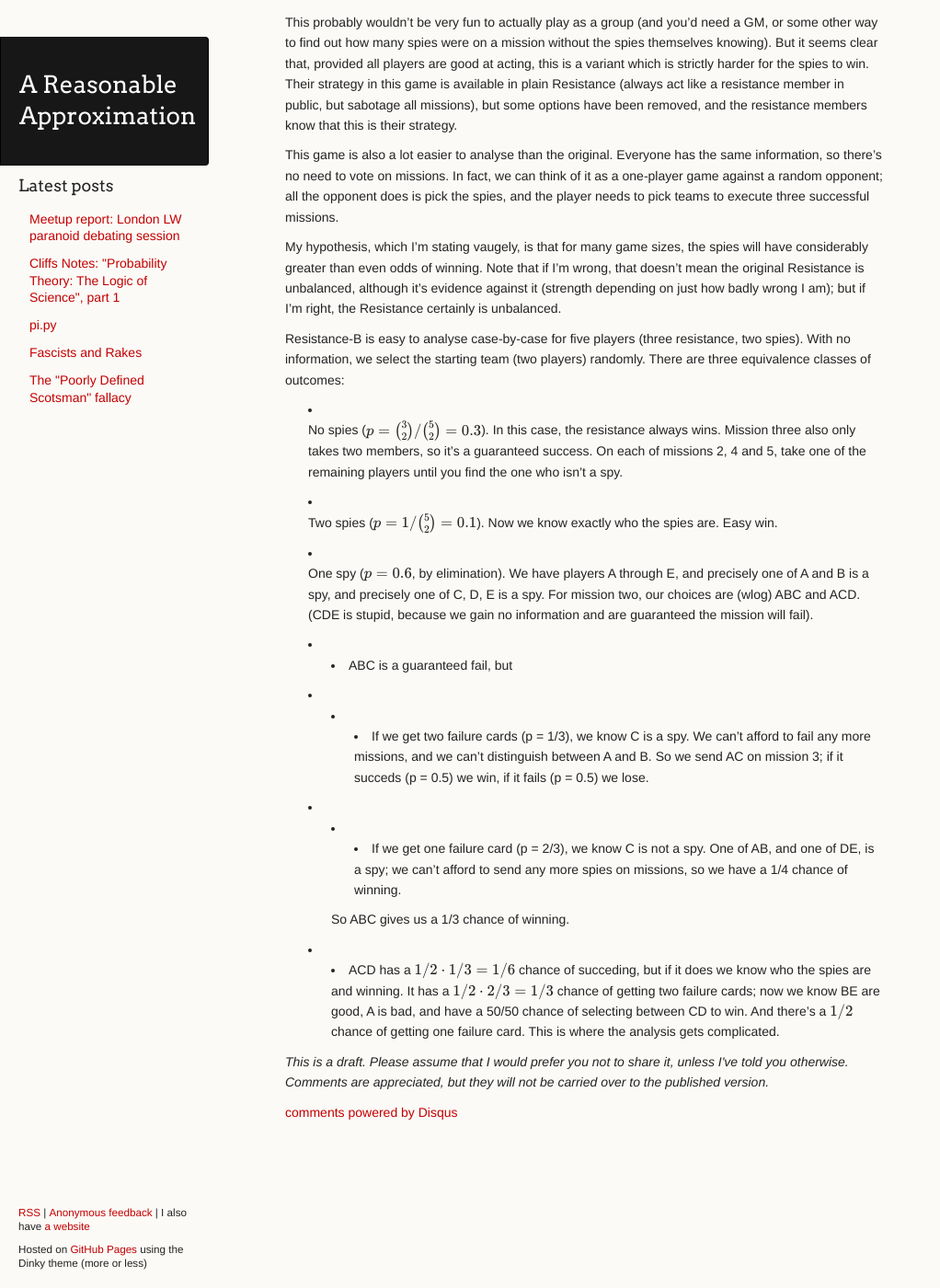
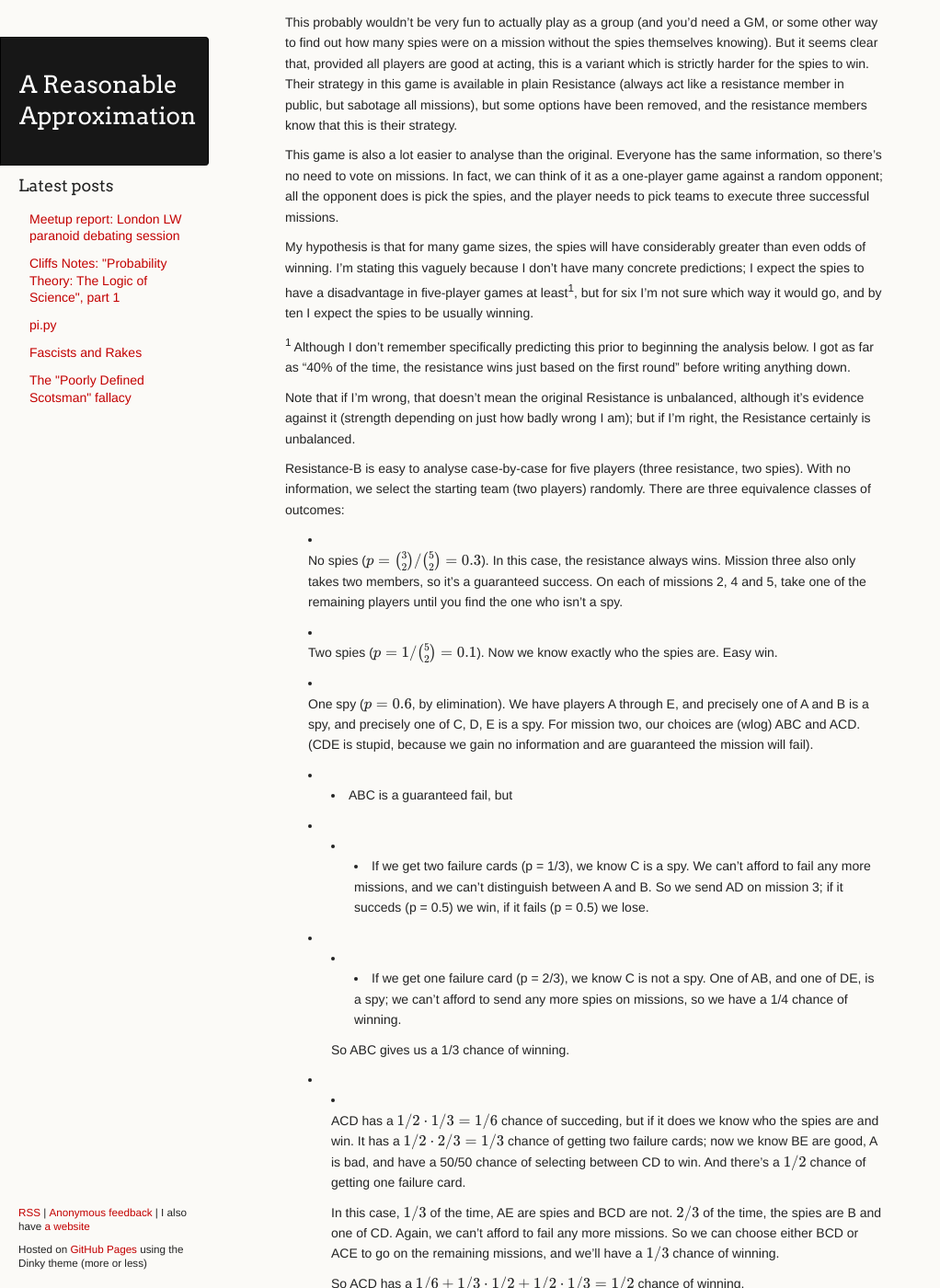
Before and after one commit to ChickenProp/chickenprop.github.com, a Jekyll site: the page built from drafts/resistance-analysis.md, in a window 1280 px wide and 1400 px high, scrolled down 304 px. Shown: the whole window at 92% size, without its empty margins (0-1022 px from the left). Built offline with Jekyll 4.4.1, drawn with Linux system fonts in a browser that asks for light colours; nearby versions of some CDN libraries; Markdown is read by kramdown in place of the engine named in the settings; formulas are drawn with MathJax 3; comment, search, counter and statistics services are not loaded; some of the changed text lies outside the part shown.

Commit message:
Continue resistance analysis.

```diff
--- a/drafts/resistance-analysis.md
+++ b/drafts/resistance-analysis.md
@@ -10,7 +10,11 @@
 
 This game is also a lot easier to analyse than the original. Everyone has the same information, so there's no need to vote on missions. In fact, we can think of it as a one-player game against a random opponent; all the opponent does is pick the spies, and the player needs to pick teams to execute three successful missions.
 
-My hypothesis, which I'm stating vaugely, is that for many game sizes, the spies will have considerably greater than even odds of winning. Note that if I'm wrong, that doesn't mean the original Resistance is unbalanced, although it's evidence against it (strength depending on just how badly wrong I am); but if I'm right, the Resistance certainly is unbalanced.
+My hypothesis is that for many game sizes, the spies will have considerably greater than even odds of winning. I'm stating this vaguely because I don't have many concrete predictions; I expect the spies to have a disadvantage in five-player games at least<sup>1</sup>, but for six I'm not sure which way it would go, and by ten I expect the spies to be usually winning.
+
+<sup>1</sup> Although I don't remember specifically predicting this prior to beginning the analysis below. I got as far as "40% of the time, the resistance wins just based on the first round" before writing anything down.
+
+Note that if I'm wrong, that doesn't mean the original Resistance is unbalanced, although it's evidence against it (strength depending on just how badly wrong I am); but if I'm right, the Resistance certainly is unbalanced.
 
 Resistance-B is easy to analyse case-by-case for five players (three resistance, two spies). With no information, we select the starting team (two players) randomly. There are three equivalence classes of outcomes:
 
@@ -22,10 +26,20 @@
 
 - - ABC is a guaranteed fail, but
 
-- - - If we get two failure cards (p = 1/3), we know C is a spy. We can't afford to fail any more missions, and we can't distinguish between A and B. So we send AC on mission 3; if it succeds (p = 0.5) we win, if it fails (p = 0.5) we lose.
+- - - If we get two failure cards (p = 1/3), we know C is a spy. We can't afford to fail any more missions, and we can't distinguish between A and B. So we send AD on mission 3; if it succeds (p = 0.5) we win, if it fails (p = 0.5) we lose.
 
 - - - If we get one failure card (p = 2/3), we know C is not a spy. One of AB, and one of DE, is a spy; we can't afford to send any more spies on missions, so we have a 1/4 chance of winning.
 
     So ABC gives us a 1/3 chance of winning.
 
-- - ACD has a $1/2 \cdot 1/3 = 1/6$ chance of succeding, but if it does we know who the spies are and winning. It has a $1/2 \cdot 2/3 = 1/3$ chance of getting two failure cards; now we know BE are good, A is bad, and have a 50/50 chance of selecting between CD to win. And there's a $1/2$ chance of getting one failure card. This is where the analysis gets complicated.
+- - ACD has a $1/2 \cdot 1/3 = 1/6$ chance of succeding, but if it does we know who the spies are and win. It has a $1/2 \cdot 2/3 = 1/3$ chance of getting two failure cards; now we know BE are good, A is bad, and have a 50/50 chance of selecting between CD to win. And there's a $1/2$ chance of getting one failure card.
+
+    In this case, $1/3$ of the time, AE are spies and BCD are not. $2/3$ of the time, the spies are B and one of CD. Again, we can't afford to fail any more missions. So we can choose either BCD or ACE to go on the remaining missions, and we'll have a $1/3$ chance of winning.
+
+    So ACD has a $1/6 + 1/3 \cdot 1/2 + 1/2 \cdot 1/3 = 1/2$ chance of winning.
+
+  So if there's one spy amongst AB, we select team ACD for mission two, and win half the time.
+
+In total then, we win the five-player game 70% of the time. That's not surprising.
+
+The six-player analysis could probably be done analagously without too much trouble, since there are still only two spies. But the mission sizes go 2-3-4-3-4, which means that if we select no spies in the first mission, it's not obvious that we win, and if we select one spy we also have the choice of selecting CDE for mission two... the decision tree gets a lot more complicated, and I'd rather try to solve this problem intelligently (to work for game sizes 7+ as well).
```
